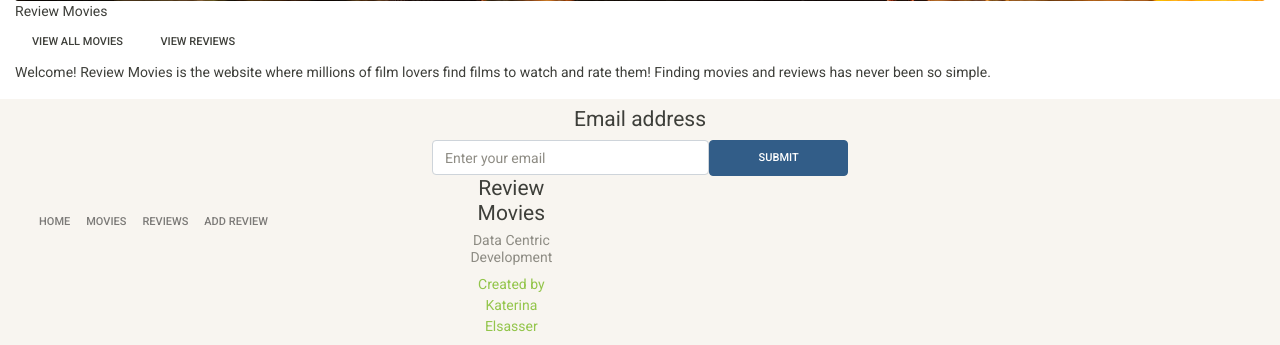
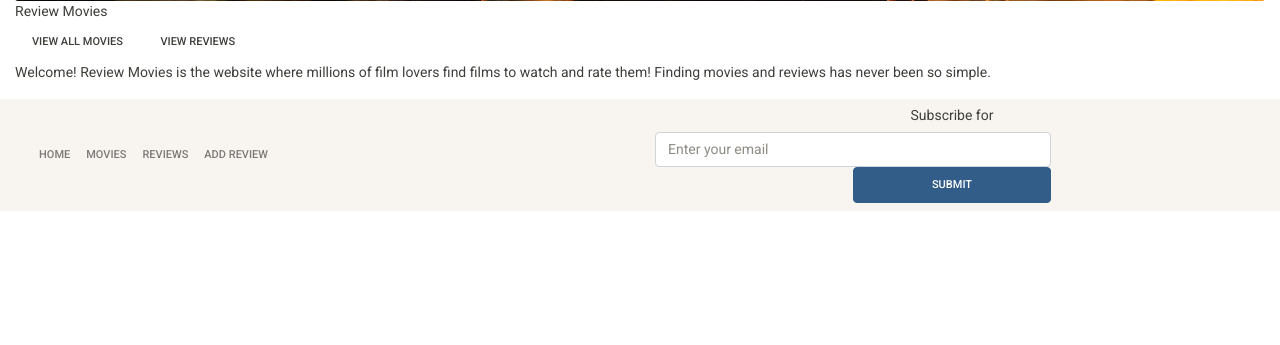
Before and after one commit to katerinaelsasser/film_review_database, a Flask app: page / in a window 1280 px wide. Shown: the part 774-1119 px from the top of the page. After the commit the page ends 985 px from the top, so only its background shows below. Run offline with Flask 2, Linux system fonts and the light colour scheme; some libraries are stand-ins or nearby versions.

Commit message:
removing the creator code from footer

```diff
--- a/templates/layout/footer.html
+++ b/templates/layout/footer.html
@@ -2,7 +2,7 @@
 <footer>
 <nav class="navbar navbar-expand-lg navbar-light bg-light">
 <!--mini nav bar-->
-<div class="col-4 block-1 text-center">
+<div class="col-6 block-1 text-center">
  <div class="collapse navbar-collapse" id="navbarColor02">
     <ul class="navbar-nav mr-auto">
       <li class="nav-item">
@@ -21,20 +21,13 @@
   </div>
 </div>
 <!--subscribe-->
-<div class="col-4 block-2 text-center">
+<div class="col-6 block-2 text-center">
 <div class="form-email">
-      <h4 for="InputEmail">Email address</h4>
-      <div class="row">
+      <h6 for="InputEmail">Subscribe for </h6>
       <input type="email" class="form-control col-md-8" id="email-form" aria-describedby="emailHelp" placeholder="Enter your email">
+    </div>
 <button type="submit" class="btn btn-primary col-md-4">Submit</button>
 </div>
-</div>
-<!--creator-->
-<div class="col-4 block-3 text-center">
-    <h4 class="card-title">Review Movies</h4>
-    <h6 class="card-subtitle mb-2 text-muted">Data Centric Development</h6>
-    <a href="https://github.com/katerinaelsasser/film_review_database">Created by Katerina Elsasser</a>
-  </div>
 </div>
 </nav>
 </footer>
```
